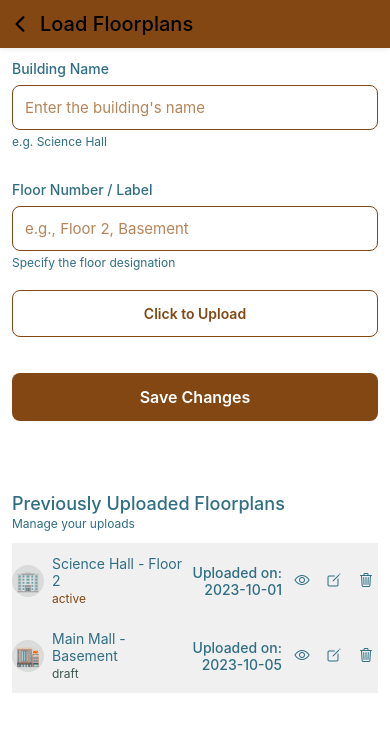
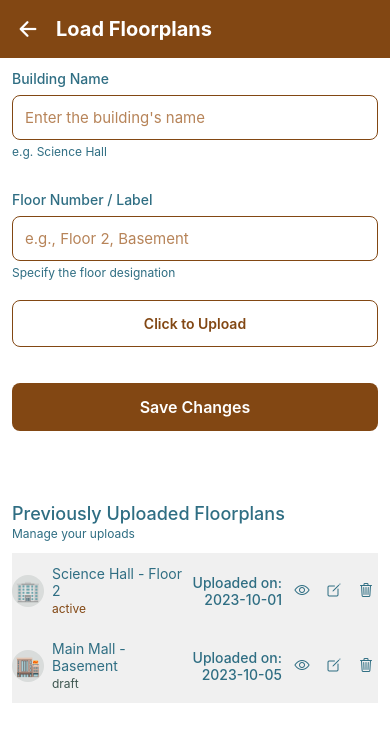
Before and after one commit to COS301-SE-2025/Snap-Vision, a React Native app in the folder snap-vision/: screen /AdminLoadFloorplans in a window 390 px wide. Shown: the top 742 px of the page. Built offline with nearby package versions, Linux system fonts and the light colour scheme.

Commit message:
Standardized Top Bars

```diff
--- a/snap-vision/src/components/organisms/AdminEditFloorplansContent.tsx
+++ b/snap-vision/src/components/organisms/AdminEditFloorplansContent.tsx
@@ -1,8 +1,9 @@
 import React from 'react';
 import { View, Text, StyleSheet, ScrollView, TouchableOpacity } from 'react-native';
-import TopBar from '../molecules/TopBar';
+// import TopBar from '../molecules/TopBar';
 import AppButton from '../atoms/AppButton';
 import AppSecondaryButton from '../atoms/AppSecondaryButton';
+import SettingsHeader from '../molecules/SettingsHeader';
 
 interface Floorplan {
   id: string;
@@ -30,7 +31,7 @@ export default function AdminEditFloorplansContent({
 }: Props) {
   return (
     <View style={[styles.container, { backgroundColor: colors.background }]}>
-      <TopBar title="Edit Floorplans" onBackPress={() => navigation.goBack()} />
+      <SettingsHeader title="Edit Floorplans" />
       <ScrollView contentContainerStyle={{ padding: 16 }}>
         {/* Step 1: Select Floorplan */}
         <Text style={[styles.label, { color: colors.text }]}>Select Floorplan</Text>
--- a/snap-vision/src/components/organisms/AdminLoadFloorplansContent.tsx
+++ b/snap-vision/src/components/organisms/AdminLoadFloorplansContent.tsx
@@ -1,10 +1,12 @@
 import React from 'react';
 import { View, Text, ScrollView, StyleSheet } from 'react-native';
-import TopBar from '../molecules/TopBar';
+// import TopBar from '../molecules/TopBar';
 import AppInput from '../atoms/AppInput';
 import AppButton from '../atoms/AppButton';
 import AppSecondaryButton from '../atoms/AppSecondaryButton';
 import FloorplanListItem from '../molecules/FloorplanListItem';
+import SettingsHeader from '../molecules/SettingsHeader';
+
 
 interface FloorplanItem {
   id: string;
@@ -46,7 +48,7 @@ export default function AdminLoadFloorplansContent({
 }: Props) {
   return (
     <View style={[styles.container, { backgroundColor: colors.background }]}>
-      <TopBar title="Load Floorplans" onBackPress={() => navigation.goBack()} />
+      <SettingsHeader title="Load Floorplans" />
       <ScrollView style={styles.content} showsVerticalScrollIndicator={false}>
         {/* Building Name Input */}
         <View style={styles.inputSection}>
--- a/snap-vision/src/components/organisms/AdminSettingsForm.tsx
+++ b/snap-vision/src/components/organisms/AdminSettingsForm.tsx
@@ -7,6 +7,7 @@ import { useTheme } from '../../theme/ThemeContext';
 import { getThemeColors } from '../../theme';
 import TopBar from '../molecules/TopBar';
 import { useNavigation } from '@react-navigation/native';
+import SettingsHeader from '../molecules/SettingsHeader';
 
 const SectionHeader = ({ title }: { title: string }) => {
   const { isDark } = useTheme();
@@ -54,7 +55,7 @@ const AdminSettingsForm = () => {
 
   return (
     <View style={{ flex: 1, backgroundColor: colors.background }}>
-      <TopBar title="App Settings" onBackPress={() => navigation.goBack()} />
+      <SettingsHeader title="App Settings" />
       <ScrollView
         style={[styles.container, { backgroundColor: colors.background }]}
         contentContainerStyle={styles.contentContainer}
--- a/snap-vision/src/components/organisms/ManageUsersForm.tsx
+++ b/snap-vision/src/components/organisms/ManageUsersForm.tsx
@@ -14,6 +14,7 @@ import SearchInput from '../atoms/SearchInput';
 import RoleFilter from '../molecules/RoleFilter';
 import UserCard from '../molecules/UserCard';
 import ActionButton from '../atoms/ActionButton';
+import SettingsHeader from '../molecules/SettingsHeader';
 
 interface Props {
   navigation: any;
@@ -47,7 +48,7 @@ export default function ManageUsersForm({ navigation }: Props) {
 
   return (
     <View style={[styles.container, { backgroundColor: colors.background }]}>
-      <TopBar title="Manage Users" onBackPress={() => navigation.goBack()} />
+      <SettingsHeader title="Manage Users" />
       <ScrollView style={styles.content} showsVerticalScrollIndicator={false}>
       {/* Search */}
       <View style={styles.searchContainer}>
--- a/snap-vision/src/screens/AchievementsScreen.tsx
+++ b/snap-vision/src/screens/AchievementsScreen.tsx
@@ -1,5 +1,5 @@
 import React from 'react';
-import { SafeAreaView, StyleSheet } from 'react-native';
+import { SafeAreaView, StyleSheet, Text, View } from 'react-native';
 import { useTheme } from '../theme/ThemeContext';
 import { getThemeColors } from '../theme';
 import TopBar from '../components/molecules/TopBar';
@@ -17,7 +17,10 @@ const AchievementsScreen = () => {
   return (
     <SafeAreaView style={[styles.safeArea, { backgroundColor: colors.background }]}>
       {/* Header */}
-      <TopBar title="Badges and Achievements" onBackPress={handleBackPress} />
+      <View style={[styles.header, { backgroundColor: colors.primary }]}>
+        <Text style={styles.headerText}>Badges and Achievements</Text>
+      </View>
+
 
       {/* Main Content */}
       <AchievementsForm />
@@ -31,4 +34,13 @@ const styles = StyleSheet.create({
   safeArea: {
     flex: 1,
   },
+  header: {
+    padding: 16,
+    justifyContent: 'center',
+  },
+  headerText: {
+    color: '#fff',
+    fontSize: 18,
+    fontWeight: 'bold',
+  },
 });
```
